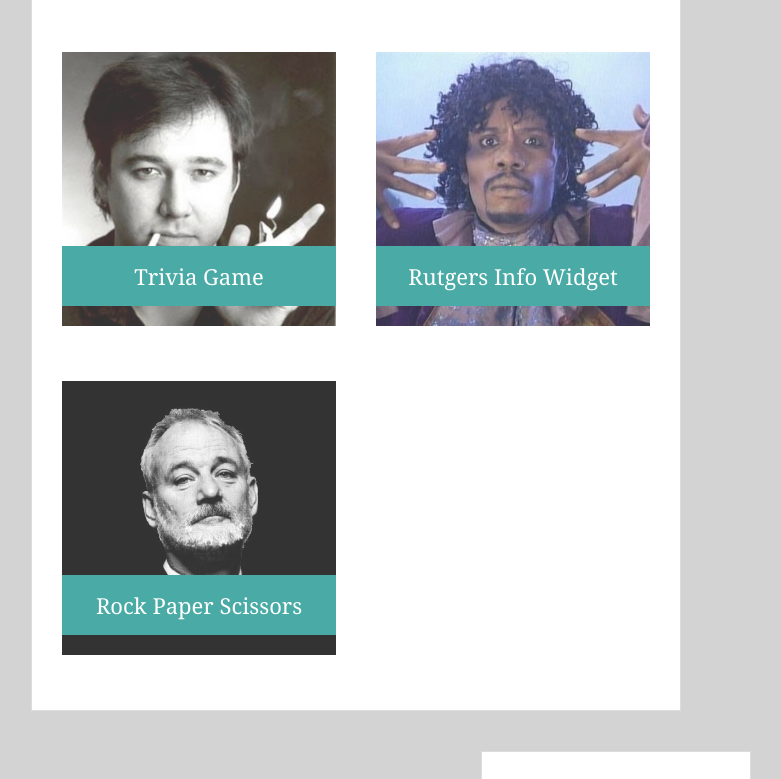
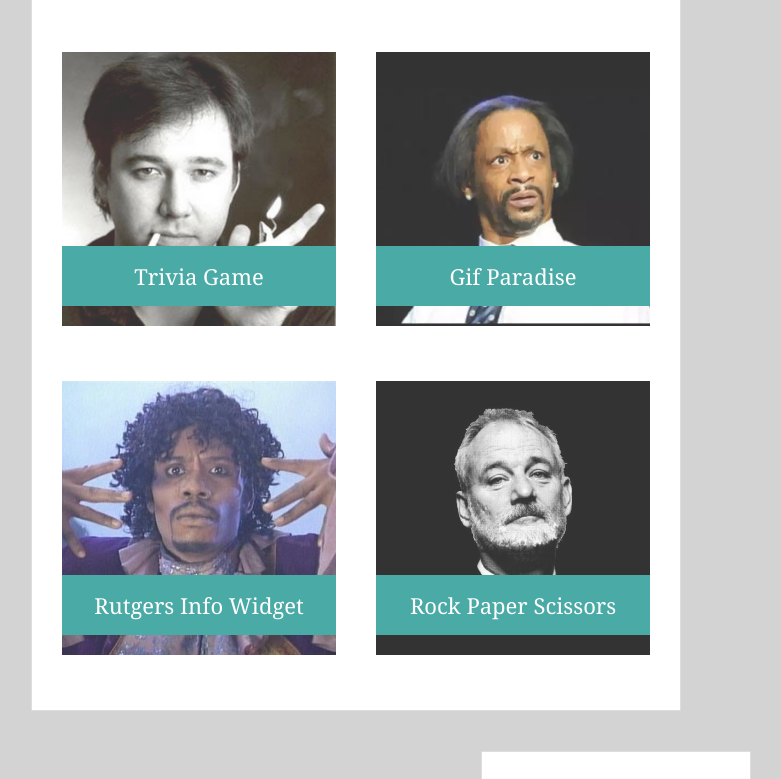
Before and after one commit to alexperkky/Responsive-Portfolio, a plain HTML site: page portfolio.html in a window 1280 px wide. Shown: the part 552-1331 px from the top of the page, without its empty margins (249-1030 px from the left). Drawn offline with Linux system fonts and the light colour scheme; files whose address does not match are found by name.

Commit message:
Confirm proper link addition

```diff
--- a/portfolio.html
+++ b/portfolio.html
@@ -51,6 +51,13 @@
                 </div>
 
                 <div class="work">
+                <a href="https://alexperkky.github.io/GifParadise/">
+                <img src="assets/images/katt-williams.jpeg" class="mypicture"
+                alt="Gif Paradise"></a>
+                <h3>Gif Paradise</h3>
+                </div>
+
+                <div class="work">
                 <img src="assets/images/davechappelle.jpg" class="mypicture"
                 alt="Rutgers Info Widget">
                 <h3>Rutgers Info Widget</h3>
```
Also changed, not shown: assets/images/katt-williams.jpeg (added).
